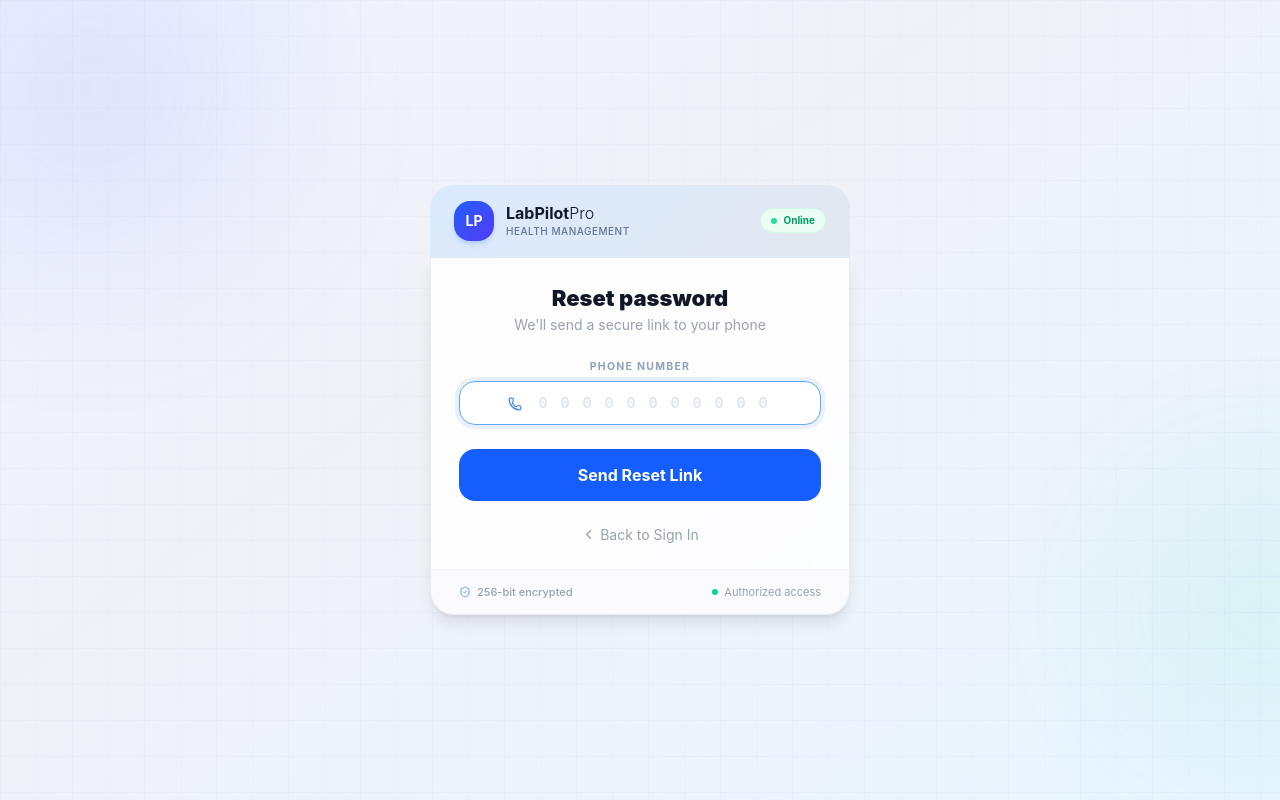
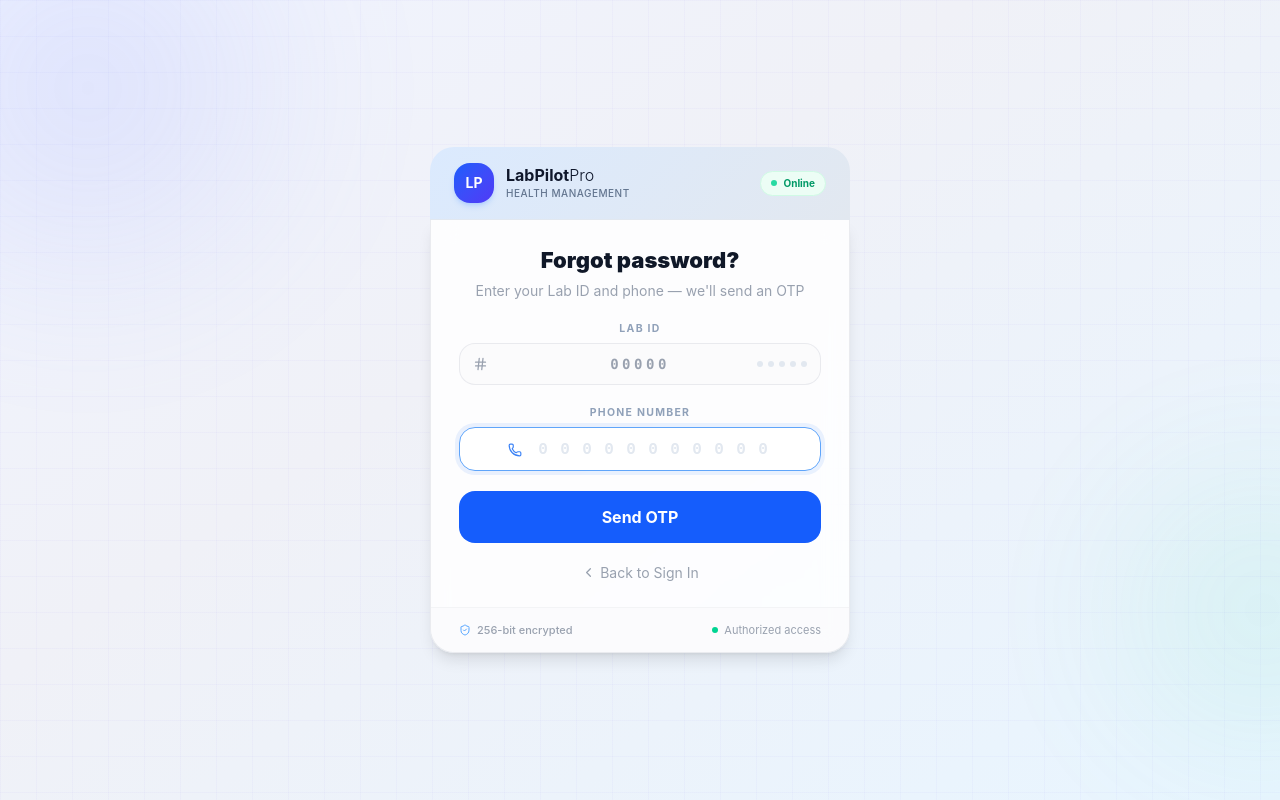
Before and after one commit to samiulfahad/LabPilotClient-Frontend, a React (Vite) app: page /login in a window 1280 px wide. Both pictures are taken after a click on the button "Forgot password?". Built offline with nearby package versions, Linux system fonts and the light colour scheme; what @react-pdf/renderer would draw is missing.

Commit message:
bug fixed

```diff
--- a/src/pages/login/index.jsx
+++ b/src/pages/login/index.jsx
@@ -1,6 +1,7 @@
 import { useState, useEffect, useRef } from "react";
 import { useAuthStore } from "../../store/authStore";
 import { useNavigate } from "react-router-dom";
+import api from "../../api/baseAPI";
 import {
   Hash,
   Phone,
@@ -13,10 +14,9 @@ import {
   AlertCircle,
   Loader2,
   ShieldCheck,
-  Send,
 } from "lucide-react";
 
-/* ─── Field wrapper (Restored Original) ──────────────────────────────────── */
+/* ─── Field wrapper ───────────────────────────────────────────────────────── */
 const Field = ({ label, error, children }) => (
   <div className="flex flex-col gap-1.5">
     <label
@@ -38,7 +38,7 @@ const Field = ({ label, error, children }) => (
   </div>
 );
 
-/* ─── Lab ID dot progress (Restored Original) ────────────────────────────── */
+/* ─── Lab ID dot progress ─────────────────────────────────────────────────── */
 const LabDots = ({ count, total = 5 }) => (
   <div className="absolute right-5 sm:right-3.5 top-1/2 -translate-y-1/2 flex items-center gap-[5px]">
     {Array.from({ length: total }).map((_, i) => (
@@ -57,7 +57,7 @@ const LabDots = ({ count, total = 5 }) => (
   </div>
 );
 
-/* ─── Centered Phone Digit Input ─────────────────────────────────────────── */
+/* ─── Phone Digit Input ───────────────────────────────────────────────────── */
 const MAX_PHONE = 11;
 
 const PhoneDigitInput = ({ value, onChange, onKeyDown, error, autoFocus }) => {
@@ -98,7 +98,6 @@ const PhoneDigitInput = ({ value, onChange, onKeyDown, error, autoFocus }) => {
           zIndex: 10,
         }}
       />
-
       <div className="flex items-center">
         <Phone size={14} style={{ color: focused ? "#3b82f6" : "#9ca3af", marginRight: "12px", flexShrink: 0 }} />
         <div className="flex items-center gap-[4px]">
@@ -149,13 +148,53 @@ const PhoneDigitInput = ({ value, onChange, onKeyDown, error, autoFocus }) => {
   );
 };
 
+/* ─── OTP Box Input ───────────────────────────────────────────────────────── */
+const OtpInput = ({ value, onChange }) => {
+  const refs = Array.from({ length: 6 }, () => useRef(null));
+
+  const handleChange = (i, val) => {
+    const digit = val.replace(/\D/g, "").slice(-1);
+    const arr = value.split("");
+    arr[i] = digit;
+    const next = arr.join("");
+    onChange(next);
+    if (digit && i < 5) refs[i + 1].current?.focus();
+  };
+
+  const handleKeyDown = (i, e) => {
+    if (e.key === "Backspace" && !value[i] && i > 0) {
+      refs[i - 1].current?.focus();
+    }
+  };
+
+  return (
+    <div className="flex gap-2 justify-center">
+      {Array.from({ length: 6 }).map((_, i) => (
+        <input
+          key={i}
+          ref={refs[i]}
+          type="text"
+          inputMode="numeric"
+          maxLength={1}
+          value={value[i] || ""}
+          autoFocus={i === 0}
+          onChange={(e) => handleChange(i, e.target.value)}
+          onKeyDown={(e) => handleKeyDown(i, e)}
+          className="w-11 h-12 text-center text-lg font-bold font-mono border border-gray-200 rounded-xl bg-gray-50 outline-none focus:border-blue-400 focus:ring-4 focus:ring-blue-100 focus:bg-white transition-all text-slate-800"
+        />
+      ))}
+    </div>
+  );
+};
+
 /* ─── Main Login Component ───────────────────────────────────────────────── */
 export default function Login() {
-  const [view, setView] = useState("login");
+  const [view, setView] = useState("login"); // login | reset | otp | success
   const [mounted, setMounted] = useState(false);
   const login = useAuthStore((s) => s.login);
   const navigate = useNavigate();
 
+  // Login state
   const [loginError, setLoginError] = useState("");
   const [labKey, setLabKey] = useState("");
   const [phone, setPhone] = useState("");
@@ -163,13 +202,24 @@ export default function Login() {
   const [showPw, setShowPw] = useState(false);
   const [errors, setErrors] = useState({});
   const [loading, setLoading] = useState(false);
+
+  // Reset state
+  const [resetLabKey, setResetLabKey] = useState("");
   const [resetPhone, setResetPhone] = useState("");
+  const [resetError, setResetError] = useState("");
+
+  // OTP + new password state
+  const [otp, setOtp] = useState("");
+  const [newPassword, setNewPassword] = useState("");
+  const [showNewPw, setShowNewPw] = useState(false);
+  const [otpError, setOtpError] = useState("");
 
   useEffect(() => {
     const t = setTimeout(() => setMounted(true), 60);
     return () => clearTimeout(t);
   }, []);
 
+  // ── Login ──
   const validateLogin = () => {
     const e = {};
     if (!/^\d{5}$/.test(labKey)) e.labKey = "Must be 5 digits";
@@ -189,6 +239,58 @@ export default function Login() {
     else setLoginError(result.message);
   };
 
+  // ── Forgot password — request OTP ──
+  const handleRequestOtp = async () => {
+    if (!/^\d{5}$/.test(resetLabKey)) return setResetError("Lab Key must be 5 digits");
+    if (resetPhone.length < 11) return setResetError("Enter 11 digit phone number");
+    setResetError("");
+    setLoading(true);
+    try {
+      await api.post("/forgot-password", {
+        phone: resetPhone,
+        labKey: Number(resetLabKey),
+      });
+      setView("otp");
+    } catch (err) {
+      const msg = err?.response?.data?.error;
+      setResetError(msg || "Something went wrong. Please try again.");
+    } finally {
+      setLoading(false);
+    }
+  };
+
+  // ── OTP — verify + set new password ──
+  const handleResetPassword = async () => {
+    if (otp.length < 6) return setOtpError("Enter the 6-digit OTP");
+    if (newPassword.length < 6) return setOtpError("Password must be at least 6 characters");
+    setOtpError("");
+    setLoading(true);
+    try {
+      await api.post("/reset-password", {
+        phone: resetPhone,
+        labKey: Number(resetLabKey),
+        otp,
+        newPassword,
+      });
+      setView("success");
+    } catch (err) {
+      const msg = err?.response?.data?.error;
+      setOtpError(msg || "Invalid or expired OTP. Please try again.");
+    } finally {
+      setLoading(false);
+    }
+  };
+
+  const goBackToLogin = () => {
+    setView("login");
+    setResetLabKey("");
+    setResetPhone("");
+    setOtp("");
+    setNewPassword("");
+    setResetError("");
+    setOtpError("");
+  };
+
   const inputBase =
     "w-full bg-gray-50/70 border border-gray-200/80 rounded-2xl py-4 text-center text-base text-slate-800 outline-none transition-all duration-200 placeholder:text-gray-400 focus:border-blue-400 focus:ring-4 focus:ring-blue-100/60 focus:bg-white sm:py-2.5 sm:text-sm";
   const inputErr = "border-red-300 ring-4 ring-red-100/60 focus:border-red-400 focus:ring-red-100/60";
@@ -201,7 +303,7 @@ export default function Login() {
         fontFamily: "'Inter', system-ui, sans-serif",
       }}
     >
-      {/* Background blobs & Grid (Restored Original) */}
+      {/* Background blobs */}
       <div className="pointer-events-none absolute inset-0 overflow-hidden">
         <div
           className="absolute -top-48 -left-48 w-[560px] h-[560px] rounded-full opacity-[0.18] blur-3xl"
@@ -229,7 +331,7 @@ export default function Login() {
           transition: "opacity 0.5s, transform 0.5s",
         }}
       >
-        {/* Brand Header (Restored Original) */}
+        {/* Brand Header */}
         <div
           className="flex items-center gap-3 px-4 sm:px-6 py-4 rounded-t-3xl border-b border-slate-200"
           style={{ background: "linear-gradient(135deg, #dbeafe 0%, #e2e8f0 100%)" }}
@@ -251,12 +353,13 @@ export default function Login() {
           </div>
         </div>
 
-        {/* Card Body (Restored Original) */}
+        {/* Card Body */}
         <div
           className="bg-white/85 backdrop-blur-md border border-gray-200/80 border-t-0 shadow-lg"
           style={{ borderRadius: "0 0 24px 24px" }}
         >
           <div className="px-4 sm:px-7 pt-6 pb-6">
+            {/* ── LOGIN VIEW ── */}
             {view === "login" && (
               <div className="flex flex-col gap-6 sm:gap-4">
                 <div className="mb-2 text-center">
@@ -268,7 +371,6 @@ export default function Login() {
                   </p>
                 </div>
 
-                {/* Lab ID - Centered */}
                 <Field label="Lab ID" error={errors.labKey}>
                   <Hash
                     size={15}
@@ -286,7 +388,6 @@ export default function Login() {
                   <LabDots count={labKey.length} />
                 </Field>
 
-                {/* Phone - Centered */}
                 <Field label="Phone Number" error={errors.phone}>
                   <PhoneDigitInput
                     value={phone}
@@ -296,7 +397,6 @@ export default function Login() {
                   />
                 </Field>
 
-                {/* Password - Centered */}
                 <Field label="Password" error={errors.password}>
                   <Lock
                     size={15}
@@ -358,48 +458,145 @@ export default function Login() {
               </div>
             )}
 
-            {/* Reset & Sent views... (Restored Original Layout Logic) */}
+            {/* ── RESET VIEW — enter lab key + phone ── */}
             {view === "reset" && (
-              <div className="flex flex-col gap-6">
+              <div className="flex flex-col gap-5">
                 <div className="text-center">
-                  <h1 className="text-[22px] font-black text-gray-900">Reset password</h1>
-                  <p className="text-sm text-gray-400">We'll send a secure link to your phone</p>
+                  <h1 className="text-[22px] font-black text-gray-900">Forgot password?</h1>
+                  <p className="text-sm text-gray-400 mt-1">Enter your Lab ID and phone — we'll send an OTP</p>
                 </div>
-                <Field label="Phone Number" error={errors.resetPhone}>
+
+                <Field label="Lab ID">
+                  <Hash
+                    size={15}
+                    className="absolute left-4 sm:left-3.5 top-1/2 -translate-y-1/2 text-gray-400 pointer-events-none z-10"
+                  />
+                  <input
+                    className={`${inputBase} font-mono tracking-[0.25em] font-bold`}
+                    style={{ paddingLeft: "45px", paddingRight: "45px" }}
+                    type="text"
+                    inputMode="numeric"
+                    placeholder="00000"
+                    value={resetLabKey}
+                    onChange={(e) => setResetLabKey(e.target.value.replace(/\D/g, "").slice(0, 5))}
+                  />
+                  <LabDots count={resetLabKey.length} />
+                </Field>
+
+                <Field label="Phone Number">
                   <PhoneDigitInput value={resetPhone} onChange={setResetPhone} autoFocus />
                 </Field>
+
+                {resetError && (
+                  <div className="flex items-center gap-2 justify-center px-3 py-2.5 rounded-2xl text-[12.5px] text-red-600 bg-red-50 border border-red-200">
+                    <AlertCircle size={13} />
+                    {resetError}
+                  </div>
+                )}
+
                 <button
-                  onClick={() => setView("sent")}
-                  className="w-full py-3.5 rounded-2xl bg-blue-600 text-white font-bold"
+                  onClick={handleRequestOtp}
+                  disabled={loading}
+                  className="w-full flex items-center justify-center gap-2 py-3.5 rounded-2xl bg-blue-600 hover:bg-blue-700 text-white font-bold transition-all disabled:opacity-60"
                 >
-                  Send Reset Link
+                  {loading ? <Loader2 size={17} className="animate-spin" /> : "Send OTP"}
                 </button>
+
                 <button
-                  onClick={() => setView("login")}
-                  className="flex items-center justify-center gap-1 text-sm text-gray-400"
+                  onClick={goBackToLogin}
+                  className="flex items-center justify-center gap-1 text-sm text-gray-400 hover:text-gray-600 transition-colors"
                 >
                   <ChevronLeft size={15} /> Back to Sign In
                 </button>
               </div>
             )}
 
-            {view === "sent" && (
+            {/* ── OTP VIEW — enter OTP + new password ── */}
+            {view === "otp" && (
+              <div className="flex flex-col gap-5">
+                <div className="text-center">
+                  <h1 className="text-[22px] font-black text-gray-900">Enter OTP</h1>
+                  <p className="text-sm text-gray-400 mt-1">
+                    Sent to <span className="font-semibold text-gray-600">{resetPhone}</span>
+                  </p>
+                </div>
+
+                <div>
+                  <p className="text-[10.5px] font-bold tracking-[0.12em] text-slate-400 uppercase text-center mb-2">
+                    6-digit OTP
+                  </p>
+                  <OtpInput value={otp} onChange={setOtp} />
+                </div>
+
+                <Field label="New Password">
+                  <Lock
+                    size={15}
+                    className="absolute left-4 sm:left-3.5 top-1/2 -translate-y-1/2 text-gray-400 pointer-events-none z-10"
+                  />
+                  <input
+                    className={`${inputBase} tracking-[0.1em]`}
+                    style={{ paddingLeft: "45px", paddingRight: "55px" }}
+                    type={showNewPw ? "text" : "password"}
+                    placeholder="Min 6 characters"
+                    value={newPassword}
+                    onChange={(e) => setNewPassword(e.target.value)}
+                    onKeyDown={(e) => e.key === "Enter" && handleResetPassword()}
+                  />
+                  <button
+                    type="button"
+                    className="absolute right-4 top-1/2 -translate-y-1/2 text-gray-400 hover:text-blue-500 transition-all"
+                    onClick={() => setShowNewPw((p) => !p)}
+                  >
+                    {showNewPw ? <EyeOff size={22} strokeWidth={2.2} /> : <Eye size={22} strokeWidth={2.2} />}
+                  </button>
+                </Field>
+
+                {otpError && (
+                  <div className="flex items-center gap-2 justify-center px-3 py-2.5 rounded-2xl text-[12.5px] text-red-600 bg-red-50 border border-red-200">
+                    <AlertCircle size={13} />
+                    {otpError}
+                  </div>
+                )}
+
+                <button
+                  onClick={handleResetPassword}
+                  disabled={loading}
+                  className="w-full flex items-center justify-center gap-2 py-3.5 rounded-2xl bg-blue-600 hover:bg-blue-700 text-white font-bold transition-all disabled:opacity-60"
+                >
+                  {loading ? <Loader2 size={17} className="animate-spin" /> : "Reset Password"}
+                </button>
+
+                <button
+                  onClick={() => setView("reset")}
+                  className="flex items-center justify-center gap-1 text-sm text-gray-400 hover:text-gray-600 transition-colors"
+                >
+                  <ChevronLeft size={15} /> Back
+                </button>
+              </div>
+            )}
+
+            {/* ── SUCCESS VIEW ── */}
+            {view === "success" && (
               <div className="flex flex-col items-center gap-6 py-4">
                 <div className="w-16 h-16 rounded-3xl flex items-center justify-center bg-emerald-50 border border-emerald-100">
                   <CheckCircle2 size={28} color="#16a34a" />
                 </div>
                 <div className="text-center">
-                  <p className="text-sm text-slate-500">Reset link sent to</p>
-                  <p className="text-base font-bold text-slate-800">{resetPhone}</p>
+                  <h2 className="text-lg font-black text-gray-900">Password Reset!</h2>
+                  <p className="text-sm text-slate-500 mt-1">You've been logged out of all devices.</p>
+                  <p className="text-sm text-slate-500">Please sign in with your new password.</p>
                 </div>
-                <button onClick={() => setView("login")} className="flex items-center gap-1 text-sm text-gray-400">
-                  <ChevronLeft size={15} /> Back to Sign In
+                <button
+                  onClick={goBackToLogin}
+                  className="w-full py-3.5 rounded-2xl bg-blue-600 hover:bg-blue-700 text-white font-bold transition-all"
+                >
+                  Back to Sign In
                 </button>
               </div>
             )}
           </div>
 
-          {/* Card Footer (Restored Original) */}
+          {/* Card Footer */}
           <div className="flex items-center justify-between px-4 sm:px-7 py-3.5 rounded-b-3xl border-t border-gray-100 bg-gray-50/50">
             <div className="flex items-center gap-1.5">
               <ShieldCheck size={12} className="text-blue-400" />
```
